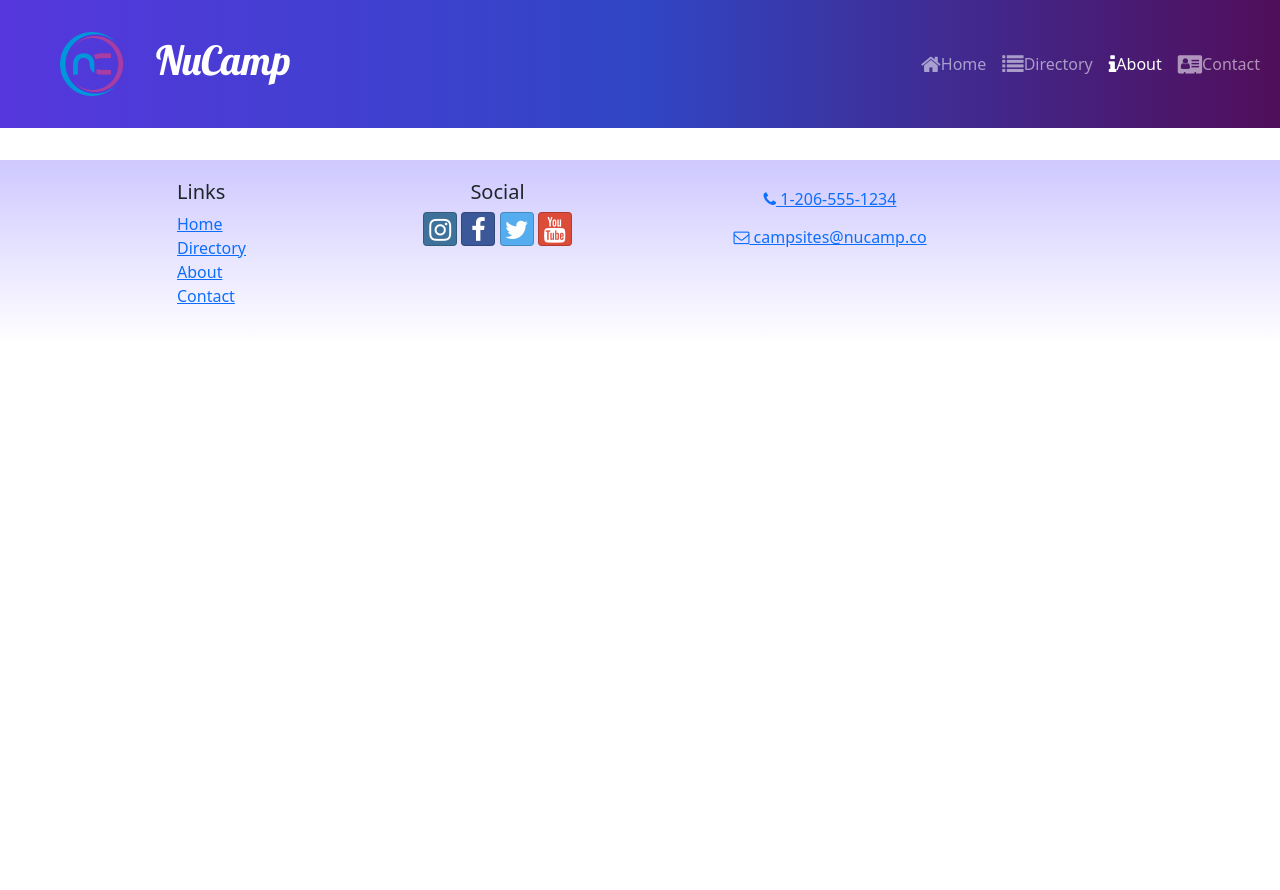
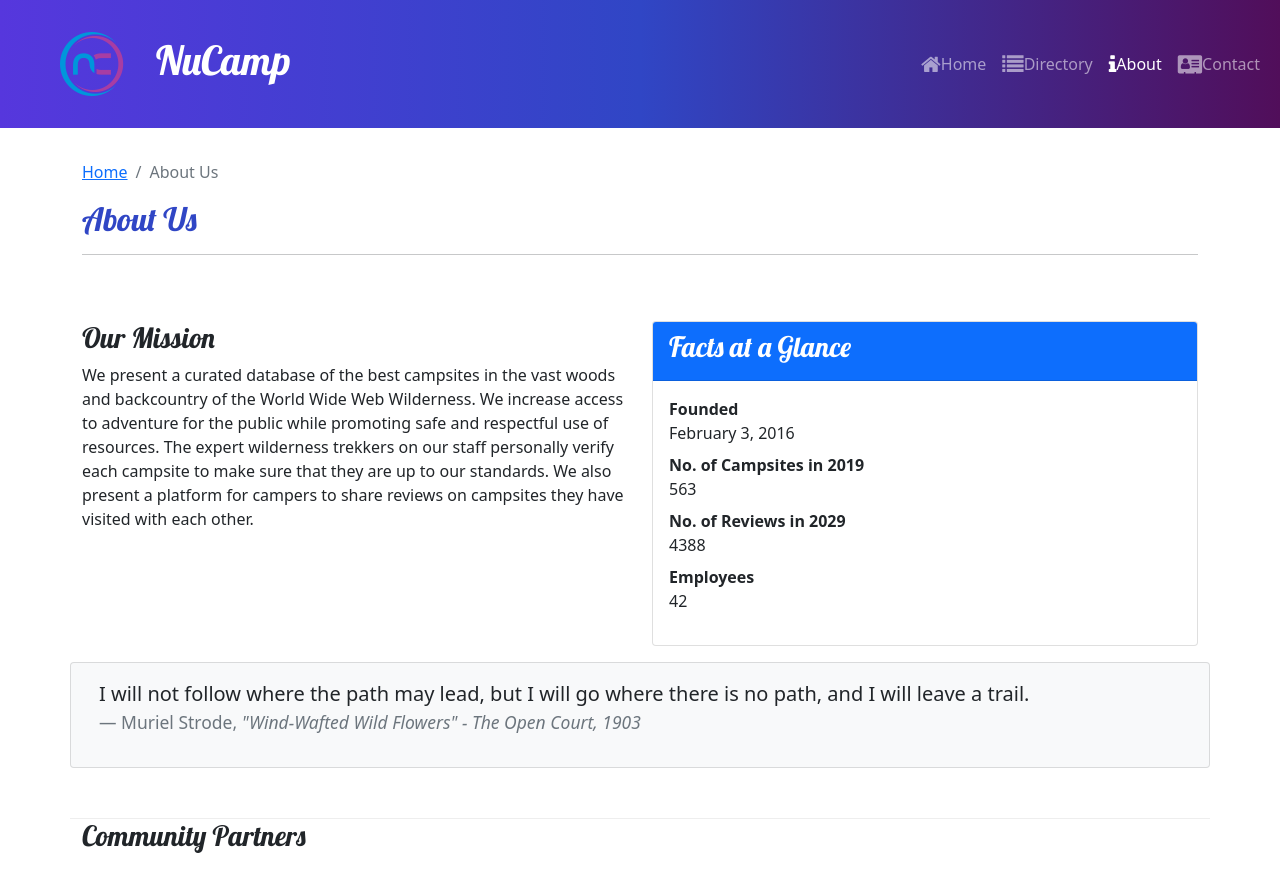
Before and after one commit to mGenerator/nuCampsite-React, a React (Create React App) app: page /about in a window 1280 px wide. Shown: the top 890 px of the page. Before the commit the page ends 800 px from the top, so only its background shows below. Built offline with nearby package versions, Linux system fonts and the light colour scheme.

Commit message:
FeaturedPartner component and AboutPage

```diff
--- a/src/App.js
+++ b/src/App.js
@@ -5,6 +5,7 @@ import CampsitesDirectoryPage from './pages/CampsitesDirectoryPage';
 import Header from './components/Header';
 import Footer from './components/Footer';
 import CampsiteDetailPage from './pages/CampsiteDetailPage';
+import AboutPage from './pages/AboutPage';
 import './App.css';
 
 function App() {
@@ -19,6 +20,8 @@ function App() {
           path = 'directory/:campsiteId'
           element={<CampsiteDetailPage />}
         />
+        <Route path='about' element={<AboutPage />} />
+
       </Routes>
       <Footer />
     </div>
--- a/src/features/display/DisplayList.js
+++ b/src/features/display/DisplayList.js
@@ -2,9 +2,9 @@ import {Col, Row} from 'reactstrap';
 import DisplayCard from './DisplayCard';
 import { selectFeaturedCampsite } from '../campsites/campsitesSlice';
 import { selectFeaturedPromotion } from '../promotions/promotionsSlice';
-
+import { selectFeaturedPartner } from '../partners/partnersSlice';
 const DisplayList = ()=>{
-  const items = [selectFeaturedCampsite(), selectFeaturedPromotion()];
+  const items = [selectFeaturedCampsite(), selectFeaturedPromotion(), selectFeaturedPartner()];
   return(
     <Row>
       {items.map((item, idx)=>{
--- /dev/null
+++ b/src/features/partners/Partner.js
@@ -0,0 +1,17 @@
+const Partner = ({partner})=>{
+
+  if(partner){
+    const {image,name, description} = partner;
+    return(
+      <>
+        <img src={image} alt={name} style={{width:'150px'}} />
+        <div className="m-4">
+          <h5 className="fw-bold">{name}</h5>
+          {description}
+        </div>
+      </>
+    )
+  }
+  return null;
+};
+export default Partner;
--- /dev/null
+++ b/src/features/partners/PartnersList.js
@@ -0,0 +1,20 @@
+import Partner from "./Partner";
+import { selectAllPartners } from "./partnersSlice";
+import { Col } from "reactstrap";
+
+const PartnersList = ()=>{
+  const partners = selectAllPartners();
+    return(
+      <Col className='mt-4'>
+        {partners.map((partner)=>{
+          return (
+            <div className="d-flex mb-5" key={partner.id}>
+              <Partner partner={partner} />
+            </div>
+          )
+        })}
+      </Col>
+    )
+
+};
+export default PartnersList;
--- /dev/null
+++ b/src/features/partners/partnersSlice.js
@@ -0,0 +1,9 @@
+import { PARTNERS } from "../../app/shared/PARTNERS";
+
+export const selectAllPartners = ()=> PARTNERS;
+
+
+export const selectFeaturedPartner = ()=>
+  PARTNERS.find((partner)=>
+    partner.featured
+  );
--- /dev/null
+++ b/src/pages/AboutPage.js
@@ -0,0 +1,72 @@
+import {Col, Row, Container, Card, CardBody, CardHeader} from 'reactstrap';
+import SubHeader from '../components/SubHeader';
+import PartnersList from '../features/partners/PartnersList';
+
+const AboutPage=()=>{
+
+  return(
+    <Container>
+      <SubHeader current='About Us' />
+      <Row className='row-content'>
+        <Col sm='6'>
+          <h3>Our Mission</h3>
+          <p>We present a curated database of the best campsites in the
+          vast woods and backcountry of the World Wide Web Wilderness.
+          We increase access to adventure for the public while
+          promoting safe and respectful use of resources. The expert
+          wilderness trekkers on our staff personally verify each
+          campsite to make sure that they are up to our standards. We
+          also present a platform for campers to share reviews on
+          campsites they have visited with each other.
+          </p>
+        </Col>
+        <Col sm='6'>
+          <Card>
+            <CardHeader className='bg-primary text-white'>
+              <h3>Facts at a Glance</h3>
+            </CardHeader>
+            <CardBody>
+              <dl>
+                <dt className='col-6'>Founded</dt>
+                <dd className='col-6'>February 3, 2016</dd>
+                <dt className='col-6'>No. of Campsites in 2019</dt>
+                <dd className='col-6'>563</dd>
+                <dt className='col-6'>No. of Reviews in 2029</dt>
+                <dd className='col-6'>4388</dd>
+                <dt className='col-6'>Employees</dt>
+                <dd className='col-6'>42</dd>
+              </dl>
+            </CardBody>
+          </Card>
+        </Col>
+          <Card className='bg-light mt-3'>
+            <CardBody>
+              <blockquote className='blockquote'>
+                <p>
+                  I will not follow where the path may lead, but I
+                  will go where there is no path, and I will leave
+                  a trail.
+                </p>
+                <footer className='blockquote-footer'>
+                  Muriel Strode,{' '}
+                  <cite title='Source Title'>
+                      "Wind-Wafted Wild Flowers" - The Open Court,
+                      1903
+                  </cite>
+                </footer>
+              </blockquote>
+            </CardBody>
+          </Card>
+        <Col>
+        </Col>
+      </Row>
+      <Row>
+        <Col xs='12'>
+          <h3>Community Partners</h3>
+          <PartnersList />
+        </Col>
+      </Row>
+    </Container>
+  )
+};
+export default AboutPage;
```
